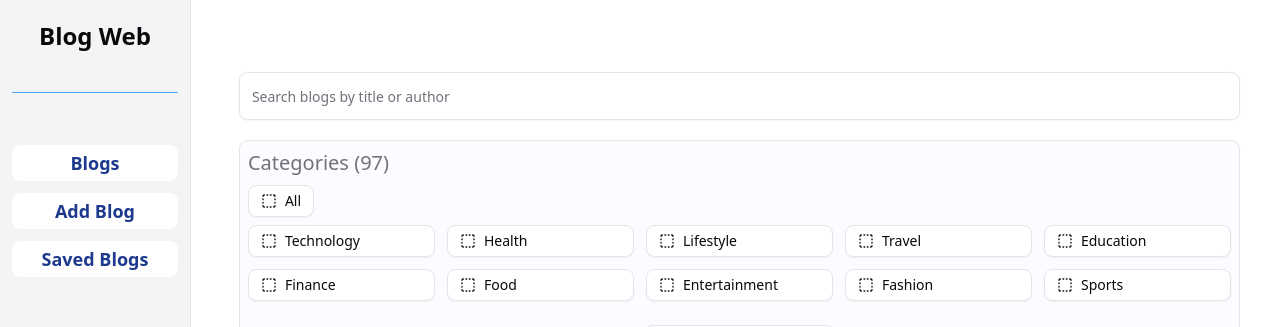
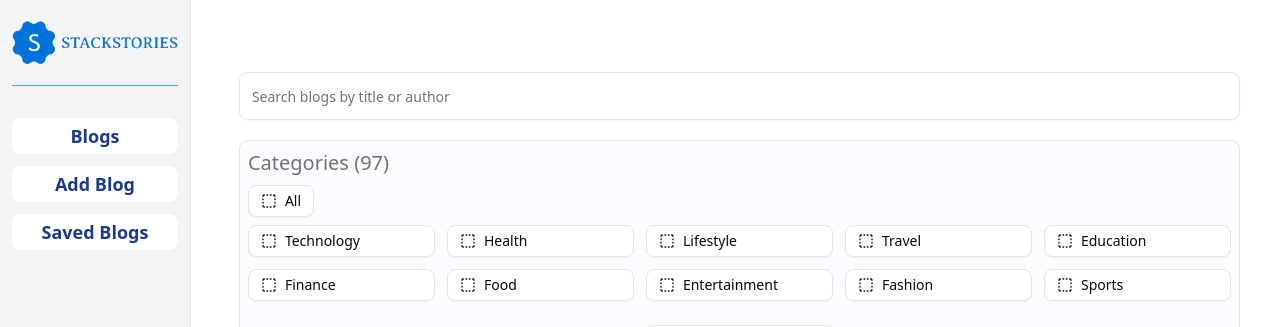
Before and after one commit to gourab8389/blog-client, a Next.js app: page /blogs in a window 1280 px wide. Shown: the top 327 px of the page. Built offline with nearby package versions, Linux system fonts and the light colour scheme; no server answers.

Commit message:
Add Logo component and integrate it into Sidebar for improved branding

```diff
--- /dev/null
+++ b/src/components/shared/logo.tsx
@@ -0,0 +1,21 @@
+import Image from "next/image";
+
+interface LogoProps {
+  className?: string;
+}
+
+const Logo = ({ className }: LogoProps) => {
+  return (
+    <div className={className}>
+      <Image
+        src="/blog-logo.png"
+        alt="Logo"
+        width={200}
+        height={200}
+        className="object-cover"
+      />
+    </div>
+  );
+};
+
+export default Logo;
--- a/src/components/shared/sidebar.tsx
+++ b/src/components/shared/sidebar.tsx
@@ -8,6 +8,7 @@ import { Button } from "../ui/button";
 import { useAppData } from "@/context/app-context";
 import { Separator } from "../ui/separator";
 import { Avatar, AvatarFallback, AvatarImage } from "../ui/avatar";
+import Logo from "./logo";
 
 interface SidebarProps {
   className?: string;
@@ -23,15 +24,15 @@ const Sidebar = ({ className }: SidebarProps) => {
         className
       )}
     >
-      <div className="flex flex-col items-center justify-center gap-10">
-        <h1 className="text-2xl font-bold text-center">Blog Web</h1>
+      <div className="flex flex-col items-center justify-center gap-5">
+        <Logo/>
         <Separator className="mb-3 bg-blue-400" />
         <div className="flex flex-col w-full gap-3">
           {navMenu.map((item) => (
             <Link
               key={item.title}
               href={item.path}
-              className="text-lg font-semibold text-blue-900 p-1 rounded-md w-full bg-white text-center"
+              className="text-lg font-semibold text-blue-900 p-1 rounded-md w-full bg-white text-center hover:bg-blue-100 transition-colors"
             >
               {item.title}
             </Link>
```
